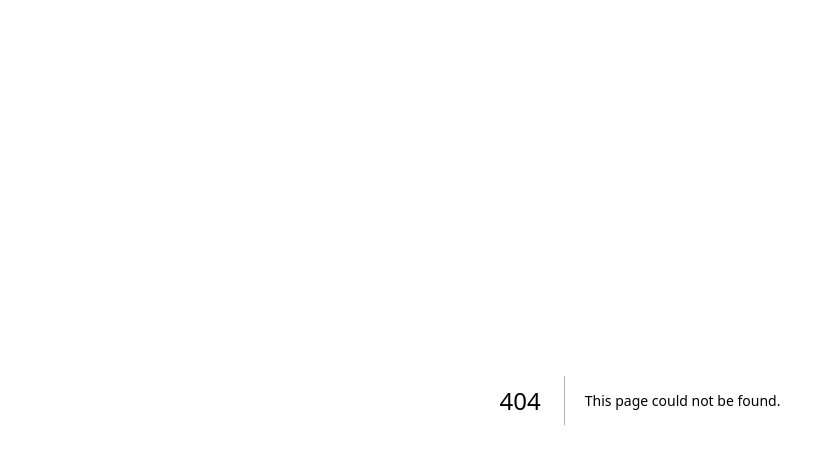
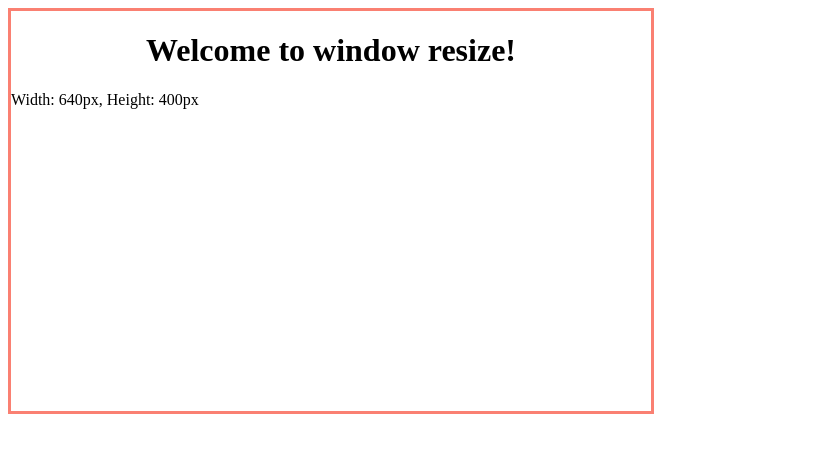
Before and after one commit to interfacethegreatest/Build-25-react-projects, a Next.js app: page /onWindowResize in a window 1280 px wide. Before the commit this address had no page. Shown: the top 464 px of the page, without its empty margins (0-835 px from the left). Built offline with nearby package versions, Linux system fonts and the light colour scheme.

Commit message:
06-08-2024

```diff
--- a/src/pages/index.tsx
+++ b/src/pages/index.tsx
@@ -84,6 +84,10 @@ export default function Home() {
         <Link href="/onClickOutside">
           <u>Custom on click outside hook</u>
         </Link>
+        <br />
+        <Link href="/onWindowResize">
+          <u>Custom on on window resize hook</u>
+        </Link>
 
       </main>
     </>
--- a/src/pages/onClickOutside/outsideClick.tsx
+++ b/src/pages/onClickOutside/outsideClick.tsx
@@ -1,6 +1,3 @@
-import React, { useEffect } from 'react'
-
-
 export default function outsideClick(ref , handler) {
 
     useEffect(()=>{
--- /dev/null
+++ b/src/pages/onWindowResize/index.tsx
@@ -0,0 +1,19 @@
+import React, { useLayoutEffect, useRef, useState } from 'react';
+import style from './style.module.css';
+import onWindowResize from './onWindowResize';
+
+
+export default function Index() {
+  const size = onWindowResize();
+  const { width, height} = size;
+  const divHeight = height /2;
+  const divWidth = width/2;
+  return (
+    <div>
+      <div id={style.container}>
+        <h1 id={style.title}>Welcome to window resize!</h1>
+        <p>Width: {divWidth}px, Height: {divHeight}px</p>
+      </div>
+    </div>
+  );
+}
--- /dev/null
+++ b/src/pages/onWindowResize/onWindowResize.tsx
@@ -0,0 +1,24 @@
+import { useLayoutEffect } from "react";
+import { useState } from "react";
+
+export default function onWindowResize(){
+  const [divDimensions, setDivDimensions] = useState({ width: 0, height: 0 });
+  function handleResize(){
+    setDivDimensions({
+      height: window.innerHeight,
+      width: window.innerWidth
+    })
+  }
+  useLayoutEffect(()=>{
+    handleResize()
+
+    window.addEventListener("resize", handleResize);
+
+    return()=>{
+      window.removeEventListener("resize", handleResize)
+    }
+
+  },[]);
+
+  return divDimensions;
+}
--- /dev/null
+++ b/src/pages/onWindowResize/style.module.css
@@ -0,0 +1,10 @@
+#container{
+  height: 50vh;
+  width: 50vw;
+  border: 3px solid salmon;
+}
+
+#title{
+    font-weight: bold;
+    text-align: center;
+}
```
